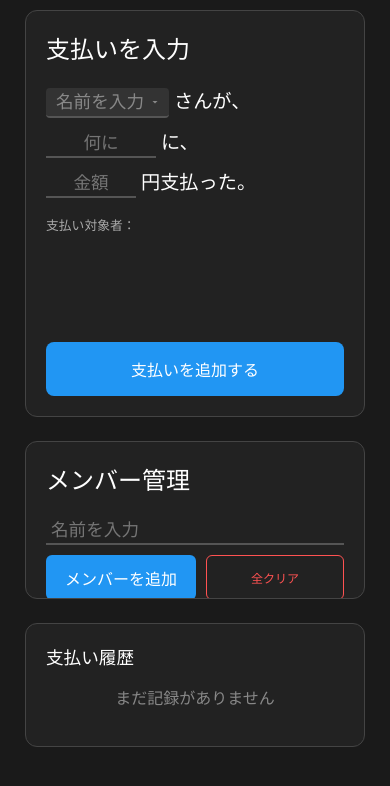
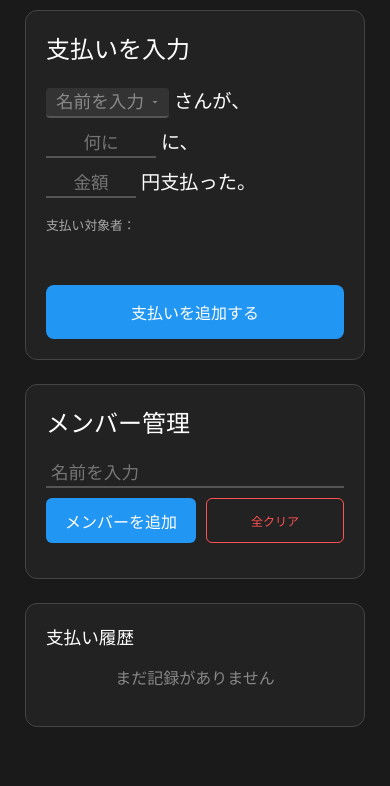
Before and after one commit to Mishima-Hiromi/split-bills-app, a React (Vite) app: page / in a window 390 px wide. Shown: the top 786 px of the page. Built offline with nearby package versions, Linux system fonts and the light colour scheme.

Commit message:
レイアウトを調整

```diff
--- a/public/sw.js
+++ b/public/sw.js
@@ -1,4 +1,4 @@
-const CACHE_NAME = "split-bill-app-v2.06";
+const CACHE_NAME = "split-bill-app-v2.05";
 // オフラインで表示するために必要なファイルの一覧
 const urlsToCache = ["index.html", "manifest.json", "logo512.png"];
 
--- a/src/components/MemberSection.jsx
+++ b/src/components/MemberSection.jsx
@@ -17,7 +17,7 @@ function MemberSection({
     border: "1px solid #444",
     borderRadius: "12px",
     backgroundColor: "#222",
-    height: isMobile ? "auto" : "100%",
+    height: "100%",
     boxSizing: "border-box",
     display: "flex",
     flexDirection: "column",
@@ -71,14 +71,13 @@ function MemberSection({
   };
 
   const scrollContainerStyle = {
-    flex: isMobile ? "none" : 1, // ボタンと入力欄以外のスペースを全部使う
+    flex: 1, // ボタンと入力欄以外のスペースを全部使う
     overflowY: "auto", // はみ出したらスクロール
     display: "flex",
     flexDirection: "column",
     gap: "10px",
     paddingRight: "5px",
-    height: "auto",
-    paddingBottom: isMobile ? "20px" : "0px",
+    height: "100%",
   };
 
   // クリアボタン
```
